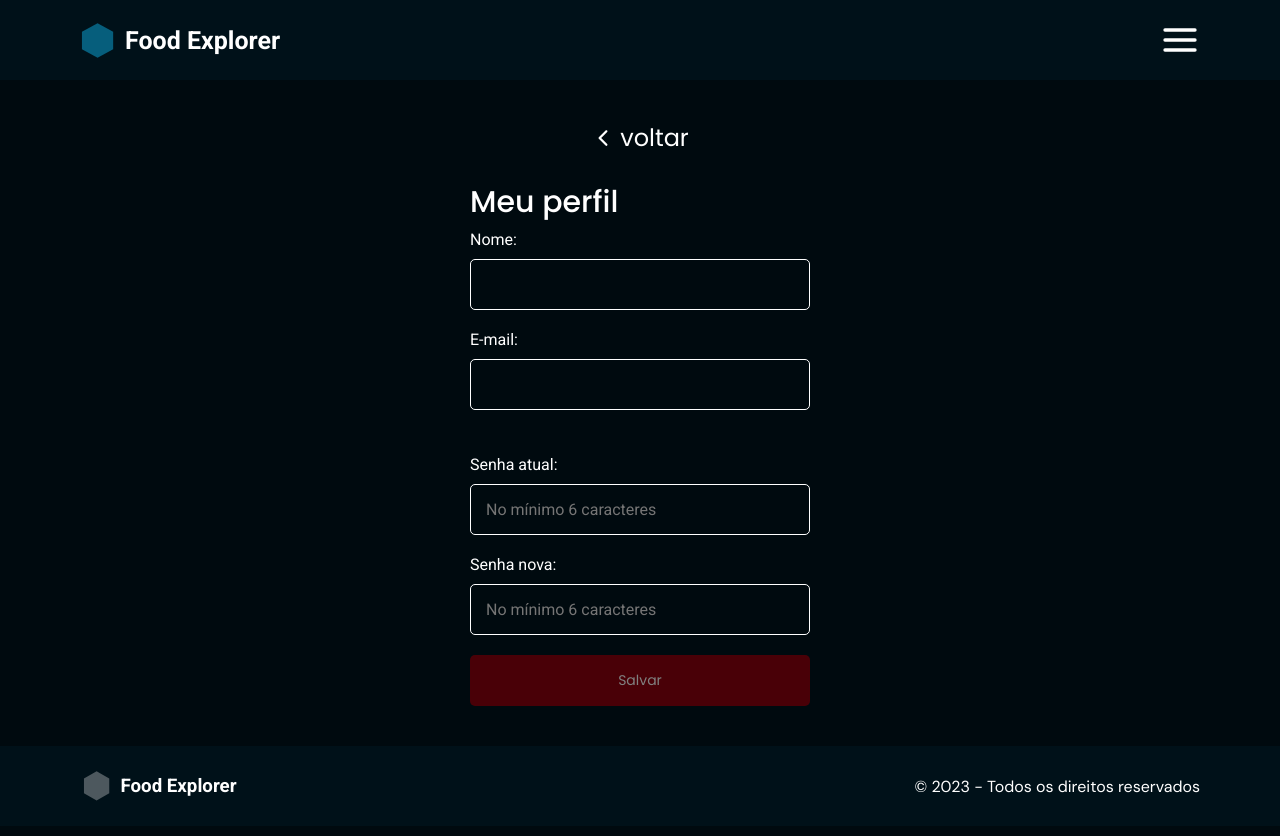
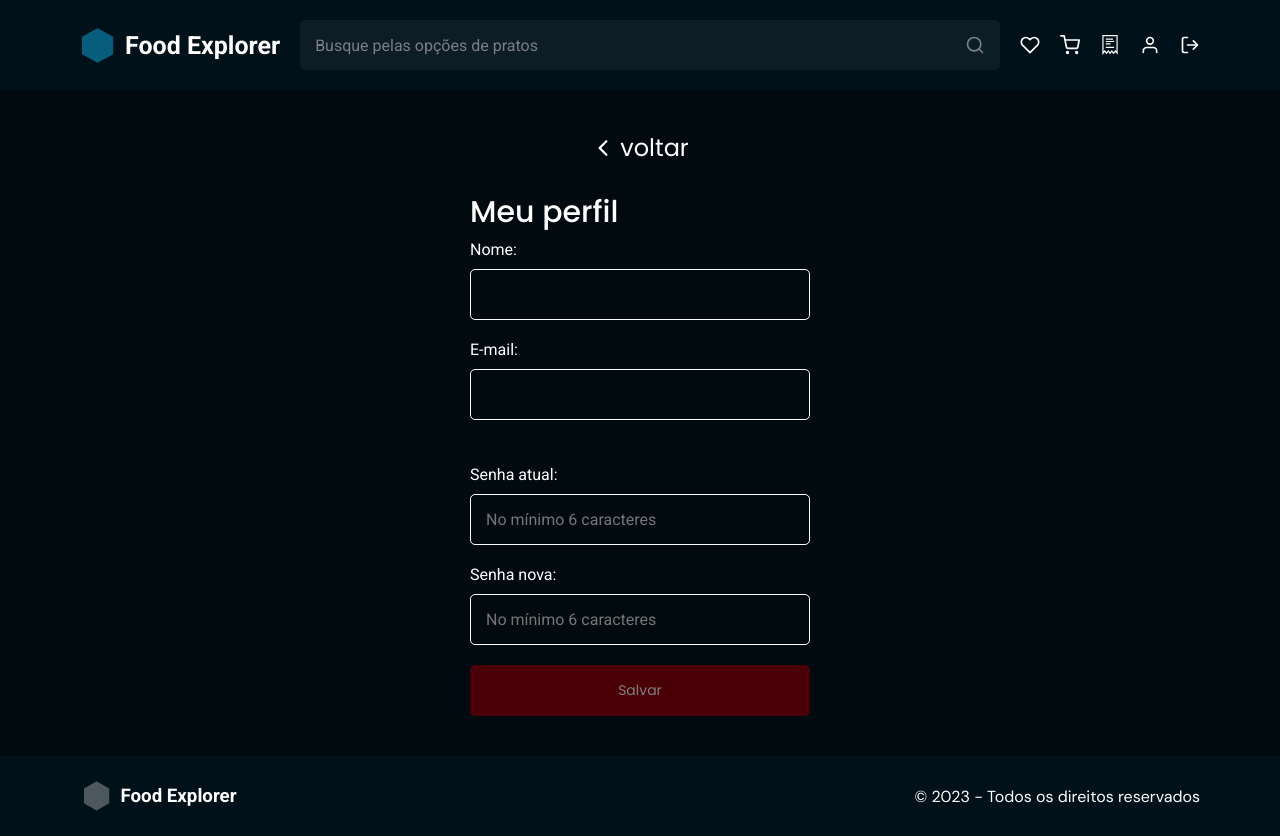
Before and after one commit to MatheusTorresDev97/web-food_exploxer, a React (Vite) app: page / in a window 1280 px wide. Built offline with nearby package versions, Linux system fonts and the light colour scheme.

Commit message:
desktop version Header

```diff
--- a/src/components/Header/index.jsx
+++ b/src/components/Header/index.jsx
@@ -1,13 +1,19 @@
 import { useState } from "react";
 import Wrapper from "../Wrapper";
-import { Container, Mobile, Brand, HamburgerMenu, Navigation } from "./styles";
+import {
+  Container,
+  Desktop,
+  Mobile,
+  Brand,
+  HamburgerMenu,
+  Navigation,
+} from "./styles";
 import SearchBar from "../SearchBar";
 import Logo from "../../assets/logo.svg";
 
 import {
   FiMenu,
   FiX,
-  FiSearch,
   FiHeart,
   FiShoppingCart,
   FiUser,
@@ -26,20 +32,59 @@ const Header = () => {
   return (
     <Container>
       <Wrapper>
+        <Desktop>
+          <Brand>
+            <img src={Logo} alt="Foto do logotipo food explorer" />
+            <h2>Food Explorer</h2>
+          </Brand>
+          <nav>
+            <ul>
+              <li>
+                <SearchBar />
+              </li>
+              <li>
+                <a href="#">
+                  <FiHeart />
+                </a>
+              </li>
+              <li>
+                <a href="#">
+                  <FiShoppingCart />
+                </a>
+              </li>
+              <li>
+                <a href="#">
+                  <TfiReceipt />
+                </a>
+              </li>
+              <li>
+                <a href="#">
+                  <FiUser />
+                </a>
+              </li>
+              <li>
+                <a href="#">
+                  <FiLogOut />
+                </a>
+              </li>
+            </ul>
+          </nav>
+        </Desktop>
         <Mobile>
           <div className="top">
             <Brand>
               <img src={Logo} alt="Foto do logotipo food explorer" />
-              <h2>Food Explorer</h2>
+              <h2>food explorer</h2>
             </Brand>
             <HamburgerMenu onClick={handleMenuOpen}>
               {menuOpen ? <FiX /> : <FiMenu />}
             </HamburgerMenu>
           </div>
+
           <Navigation>
             <ul className={menuOpen ? "" : "hidden"}>
               <li>
-                <SearchBar icon={FiSearch} />
+                <SearchBar />
               </li>
               <li>
                 <a href="#">
--- a/src/components/Header/styles.js
+++ b/src/components/Header/styles.js
@@ -4,6 +4,37 @@ export const Container = styled.header`
   width: 100%;
   padding: 20px 0;
   background-color: ${({ theme }) => theme.COLORS.BLUE_700};
+`;
+
+export const Desktop = styled.div`
+  width: 100%;
+  display: flex;
+  gap: 20px;
+  @media (max-width: 780px) {
+    display: none;
+  }
+  nav {
+    flex-grow: 1;
+    ul {
+      flex-grow: 1;
+      display: flex;
+      gap: 20px;
+      align-items: center;
+    }
+    li:first-child {
+      flex-grow: 1;
+    }
+    li {
+      list-style: none;
+    }
+    a {
+      display: flex;
+      justify-content: center;
+      align-items: center;
+      color: ${({ theme }) => theme.COLORS.WHITE};
+      font-size: 2rem;
+    }
+  }
 `;
 
 export const Mobile = styled.div`
@@ -13,6 +44,10 @@ export const Mobile = styled.div`
 
     @media (min-width: 370px) {
       justify-content: space-between;
+    }
+
+    @media (min-width: 780px) {
+      display: none;
     }
   }
 `;
@@ -48,7 +83,7 @@ export const HamburgerMenu = styled.button`
   border: none;
 
   color: ${({ theme }) => theme.COLORS.WHITE};
-  font-size: 4rem;
+  font-size: 3.5rem;
 `;
 
 export const Navigation = styled.nav`
--- a/src/components/SearchBar/index.jsx
+++ b/src/components/SearchBar/index.jsx
@@ -1,21 +1,20 @@
 /* eslint-disable react/prop-types */
 import { Container } from "./styles";
+import { FiSearch } from "react-icons/fi";
 
-const SearchBar = ({ icon: Icon, ...props }) => {
+const SearchBar = ({ ...props }) => {
   return (
     <Container>
-         <input
+      <input
         type="text"
         placeholder="Busque pelas opções de pratos"
         {...props}
       />
-      {Icon && (
-        <button>
-          <Icon />
-        </button>
-      )}
+      <button>
+        <FiSearch />
+      </button>
     </Container>
-  )
-}
+  );
+};
 
-export default SearchBar
+export default SearchBar;
```
